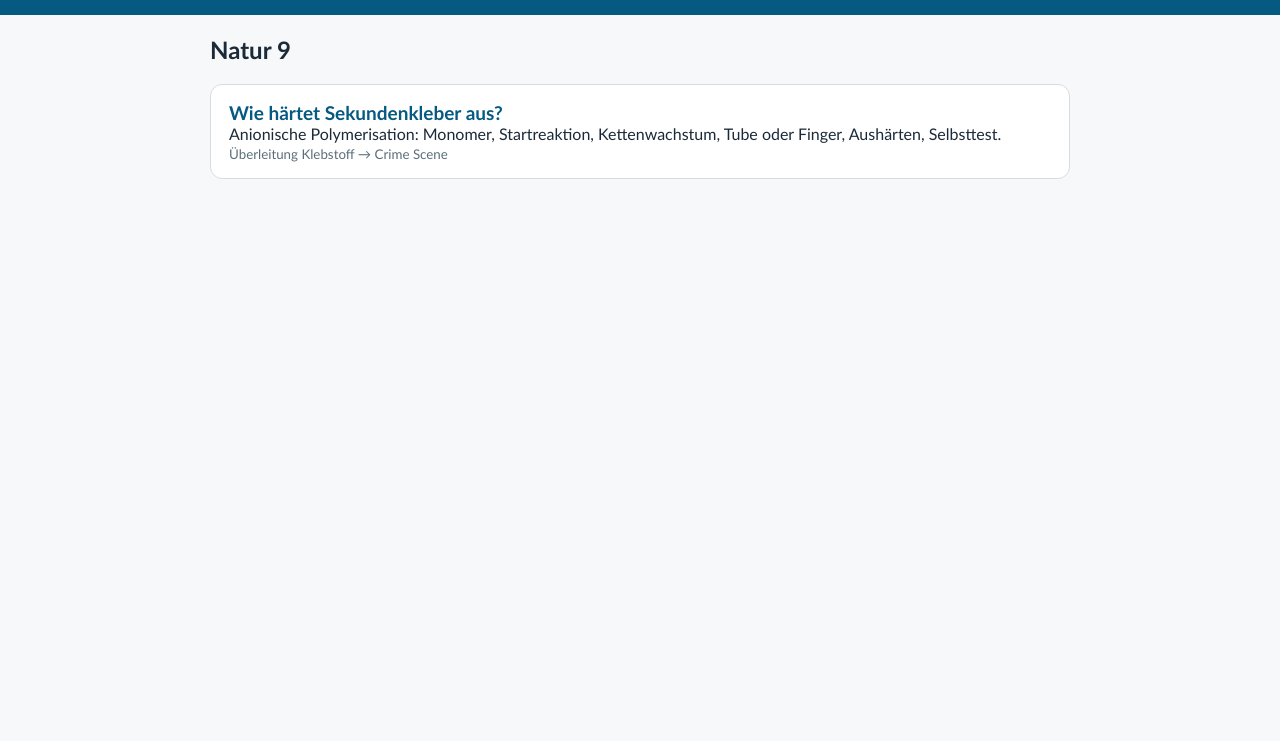
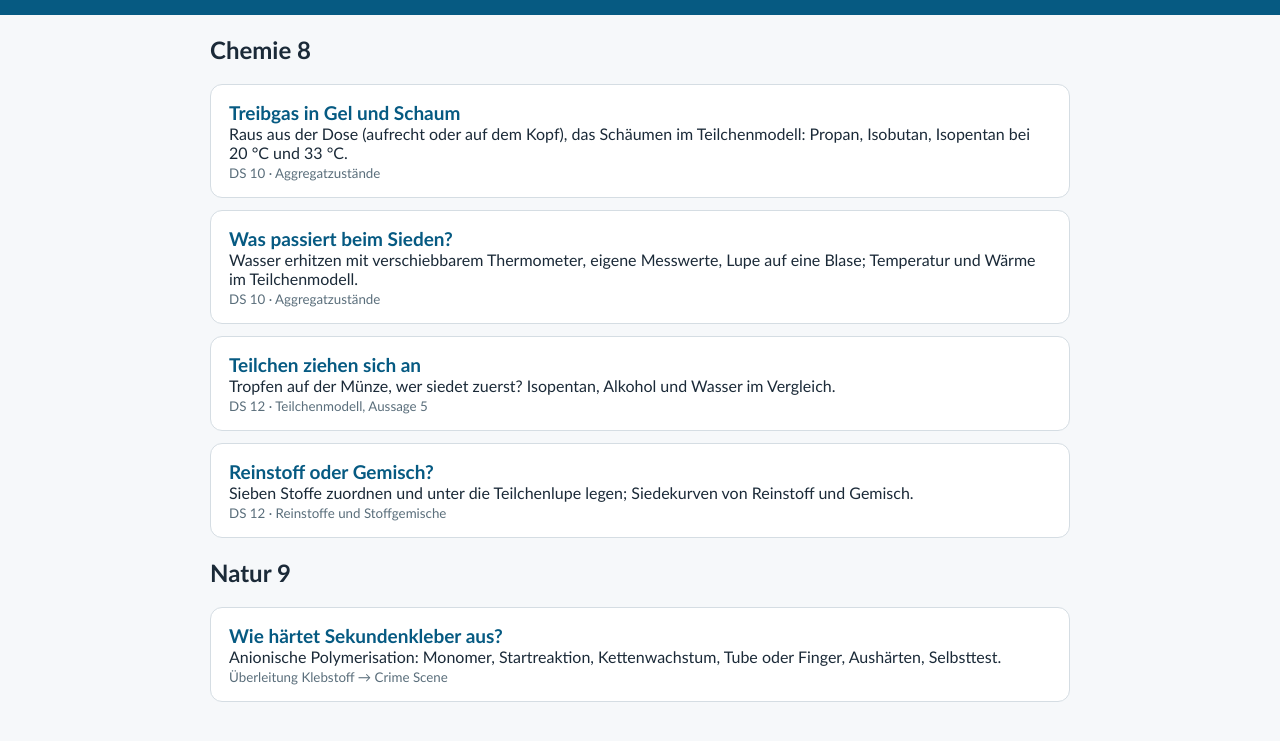
Before and after one commit to Sandkasten-dev/Chemie-Mittelstufe, a plain HTML site: page index.html in a window 1280 px wide. Shown: the part 57-798 px from the top of the page. Drawn offline with Linux system fonts and the light colour scheme.

Commit message:
Übersichtsseite: Chemie 8 ergänzt

```diff
--- a/index.html
+++ b/index.html
@@ -13,6 +13,11 @@ small{color:var(--muted)}
 </style></head><body>
 <header><h1>Chemie Mittelstufe – Interaktive Animationen</h1></header>
 <main>
+<h2>Chemie 8</h2>
+<a class="card" href="chemie8/DS10_Treibgas_Gel_und_Schaum.html"><b>Treibgas in Gel und Schaum</b><br>Raus aus der Dose (aufrecht oder auf dem Kopf), das Schäumen im Teilchenmodell: Propan, Isobutan, Isopentan bei 20 °C und 33 °C.<br><small>DS 10 · Aggregatzustände</small></a>
+<a class="card" href="chemie8/DS10_Temperaturkurve_Sieden.html"><b>Was passiert beim Sieden?</b><br>Wasser erhitzen mit verschiebbarem Thermometer, eigene Messwerte, Lupe auf eine Blase; Temperatur und Wärme im Teilchenmodell.<br><small>DS 10 · Aggregatzustände</small></a>
+<a class="card" href="chemie8/DS12_Anziehungskraefte.html"><b>Teilchen ziehen sich an</b><br>Tropfen auf der Münze, wer siedet zuerst? Isopentan, Alkohol und Wasser im Vergleich.<br><small>DS 12 · Teilchenmodell, Aussage 5</small></a>
+<a class="card" href="chemie8/DS12_Reinstoff_oder_Gemisch.html"><b>Reinstoff oder Gemisch?</b><br>Sieben Stoffe zuordnen und unter die Teilchenlupe legen; Siedekurven von Reinstoff und Gemisch.<br><small>DS 12 · Reinstoffe und Stoffgemische</small></a>
 <h2>Natur 9</h2>
 <a class="card" href="natur9/sekundenkleber.html"><b>Wie härtet Sekundenkleber aus?</b><br>Anionische Polymerisation: Monomer, Startreaktion, Kettenwachstum, Tube oder Finger, Aushärten, Selbsttest.<br><small>Überleitung Klebstoff → Crime Scene</small></a>
 </main></body></html>
```
